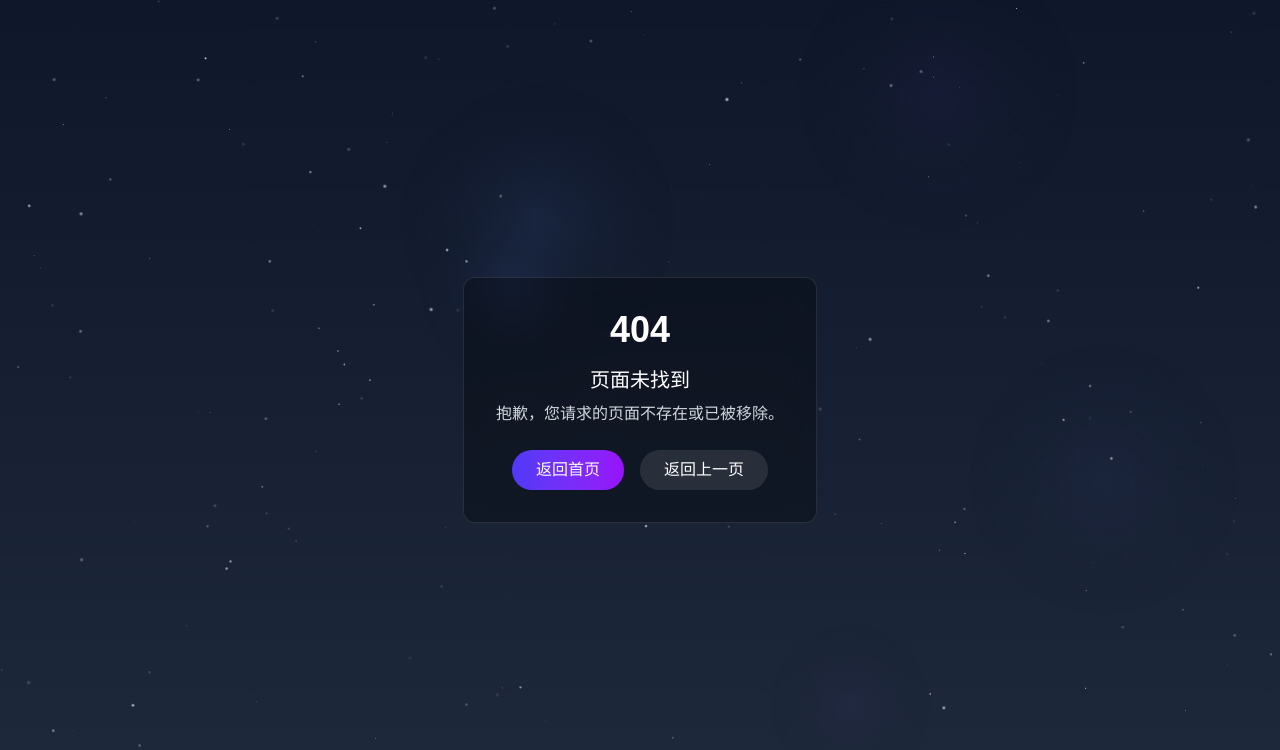
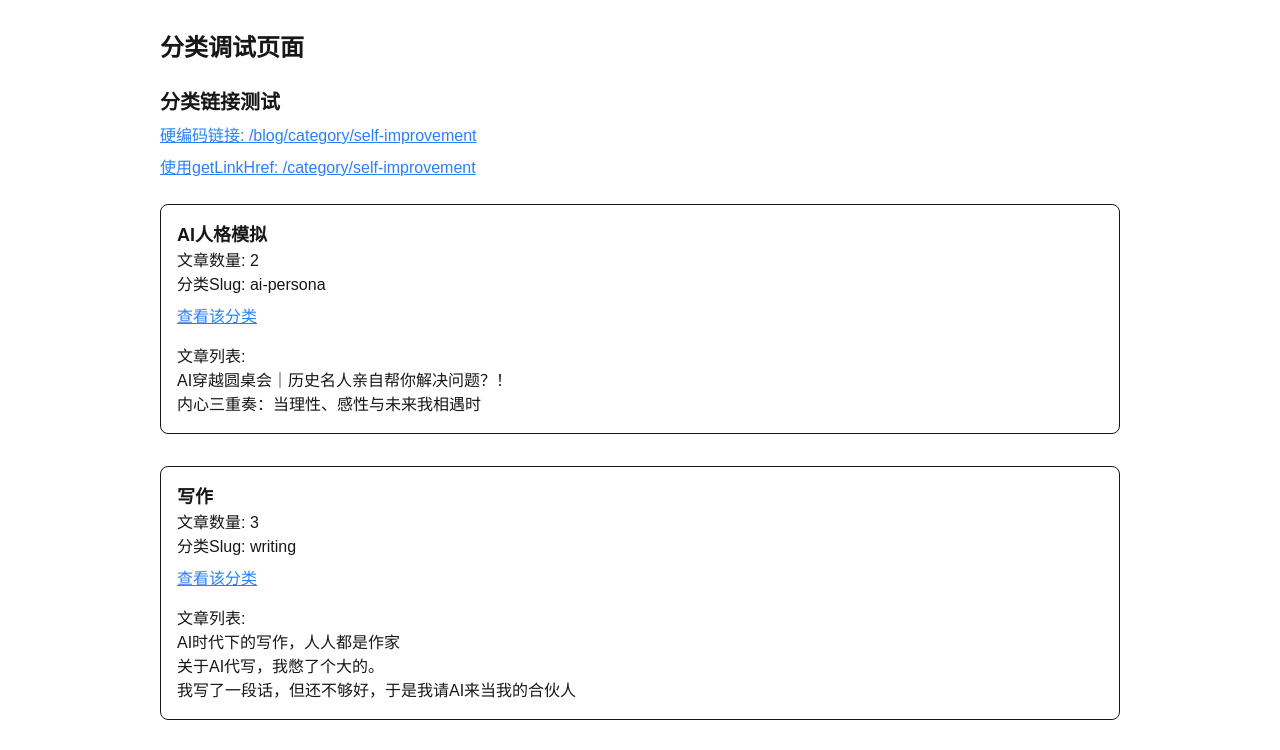
Before and after one commit to coni555/blog, a Next.js app: page /debug-category in a window 1280 px wide. Before the commit this address had no page. Shown: the top 750 px of the page. Built offline with nearby package versions, Linux system fonts and the light colour scheme.

Commit message:
Fix category merge issues and static site generation for self-improvement category

```diff
--- a/app/category/[slug]/client-page.js
+++ b/app/category/[slug]/client-page.js
@@ -79,9 +79,26 @@ export default function CategoryClientPage({ slug }) {
         const categoryDisplayName = getCategoryDisplayName(categorySlug);
         const articles = articlesData.filter(
           article => {
-            // 使用显示名称和slug都进行匹配
-            return article.category.trim() === categoryDisplayName ||
+            // 基本匹配：分类名或slug直接匹配
+            const basicMatch = article.category.trim() === categoryDisplayName ||
                   getSlugFromCategoryName(article.category.trim()) === categorySlug;
+
+            // 自我提升的特殊处理（合并了高效计划、AI协作SOP、个性化打造、AI小确幸）
+            const isSelfImprovement = categorySlug === 'self-improvement';
+            const mergedCategories = ['高效计划', 'AI协作SOP', '个性化打造', 'AI小确幸'];
+            const isInMergedCategory = isSelfImprovement && mergedCategories.includes(article.category.trim());
+
+            // 记录详细匹配信息
+            console.log(`文章：${article.title}`, {
+              分类: article.category.trim(),
+              展示分类名: categoryDisplayName,
+              slug: categorySlug,
+              基本匹配: basicMatch,
+              合并分类匹配: isInMergedCategory,
+              最终结果: basicMatch || isInMergedCategory
+            });
+
+            return basicMatch || isInMergedCategory;
           }
         );
 
--- a/app/category/[slug]/page.js
+++ b/app/category/[slug]/page.js
@@ -34,7 +34,16 @@ const getUniqueCategories = () => {
 // 为静态导出添加generateStaticParams函数
 export function generateStaticParams() {
   // 获取所有分类的 slug
-  return getUniqueCategories().map((slug) => ({
+  const categorySlugs = getUniqueCategories();
+
+  // 确保一定包含自我提升分类
+  if (!categorySlugs.includes('self-improvement')) {
+    categorySlugs.push('self-improvement');
+  }
+
+  console.log('静态生成的分类页面:', categorySlugs);
+
+  return categorySlugs.map((slug) => ({
     slug
   }));
 }
--- /dev/null
+++ b/app/debug-category/page.js
@@ -0,0 +1,147 @@
+'use client';
+
+import { useEffect, useState } from 'react';
+import Link from 'next/link';
+import articlesData from '../../data/articles.json';
+import { getLinkHref } from '../utils/urlHelper';
+
+export default function DebugCategoryPage() {
+  const [categoryData, setCategoryData] = useState([]);
+  const [isLoaded, setIsLoaded] = useState(false);
+
+  useEffect(() => {
+    // 获取分类映射表（URL参数到显示名称）
+    const getCategoryDisplayName = (slug) => {
+      const categoryMap = {
+        'question': '提问',
+        'writing': '写作',
+        'reading': '阅读',
+        'english': '英语',
+        'special': '彩蛋文',
+        'multimodal': '多模态创作',
+        'science': '科普',
+        'self-improvement': '自我提升',
+        'thinking': '思维培养',
+        'exercise': '运动',
+        'ai-persona': 'AI人格模拟',
+      };
+
+      return categoryMap[slug] || slug;
+    };
+
+    // 反向映射表（从显示名称到URL参数）
+    const getSlugFromCategoryName = (categoryName) => {
+      const reverseMap = {
+        '提问': 'question',
+        '写作': 'writing',
+        '阅读': 'reading',
+        '英语': 'english',
+        '彩蛋文': 'special',
+        '多模态创作': 'multimodal',
+        '科普': 'science',
+        '自我提升': 'self-improvement',
+        '思维培养': 'thinking',
+        '运动': 'exercise',
+        'AI人格模拟': 'ai-persona',
+      };
+
+      return reverseMap[categoryName.trim()] || categoryName.toLowerCase();
+    };
+
+    // 统计每个分类的文章数
+    const categoryCounts = articlesData.reduce((acc, article) => {
+      const category = article.category.trim();
+      if (!acc[category]) {
+        acc[category] = { count: 0, articles: [], slug: getSlugFromCategoryName(category) };
+      }
+      acc[category].count++;
+      acc[category].articles.push({
+        id: article.id,
+        title: article.title
+      });
+      return acc;
+    }, {});
+
+    // 添加特殊分类：自我提升
+    if (!categoryCounts['自我提升']) {
+      categoryCounts['自我提升'] = { count: 0, articles: [], slug: 'self-improvement' };
+    }
+
+    // 统计旧分类中属于自我提升的文章
+    const oldCategories = ['高效计划', 'AI协作SOP', '个性化打造', 'AI小确幸'];
+    const selfImprovementArticles = articlesData.filter(article =>
+      oldCategories.includes(article.category.trim()) || article.category.trim() === '自我提升'
+    );
+
+    categoryCounts['自我提升 (合并)'] = {
+      count: selfImprovementArticles.length,
+      articles: selfImprovementArticles.map(a => ({ id: a.id, title: a.title, category: a.category })),
+      slug: 'self-improvement'
+    };
+
+    // 转换为数组并排序
+    const result = Object.entries(categoryCounts).map(([name, data]) => ({
+      name,
+      ...data
+    })).sort((a, b) => a.name.localeCompare(b.name));
+
+    setCategoryData(result);
+    setIsLoaded(true);
+  }, []);
+
+  if (!isLoaded) {
+    return <div className="p-8">正在加载分类数据...</div>;
+  }
+
+  return (
+    <div className="p-8 max-w-5xl mx-auto">
+      <h1 className="text-2xl font-bold mb-6">分类调试页面</h1>
+
+      <div className="mb-6">
+        <h2 className="text-xl font-semibold mb-2">分类链接测试</h2>
+        <div className="space-y-2">
+          <div>
+            <a href="/blog/category/self-improvement" className="text-blue-500 underline">
+              硬编码链接: /blog/category/self-improvement
+            </a>
+          </div>
+          <div>
+            <Link href={getLinkHref('/category/self-improvement')} className="text-blue-500 underline">
+              使用getLinkHref: {getLinkHref('/category/self-improvement')}
+            </Link>
+          </div>
+        </div>
+      </div>
+
+      <div className="grid grid-cols-1 gap-8">
+        {categoryData.map((category) => (
+          <div key={category.name} className="border p-4 rounded-lg">
+            <h2 className="text-lg font-semibold">{category.name}</h2>
+            <p>文章数量: {category.count}</p>
+            <p>分类Slug: {category.slug}</p>
+            <div className="mt-2">
+              <Link
+                href={getLinkHref(`/category/${category.slug}`)}
+                className="text-blue-500 underline"
+              >
+                查看该分类
+              </Link>
+            </div>
+
+            <div className="mt-4">
+              <h3 className="font-medium">文章列表:</h3>
+              <ul className="list-disc list-inside">
+                {category.articles.map((article) => (
+                  <li key={article.id} className="line-clamp-1">
+                    {article.title}
+                    {article.category && ` (${article.category})`}
+                  </li>
+                ))}
+              </ul>
+            </div>
+          </div>
+        ))}
+      </div>
+    </div>
+  );
+}
```
